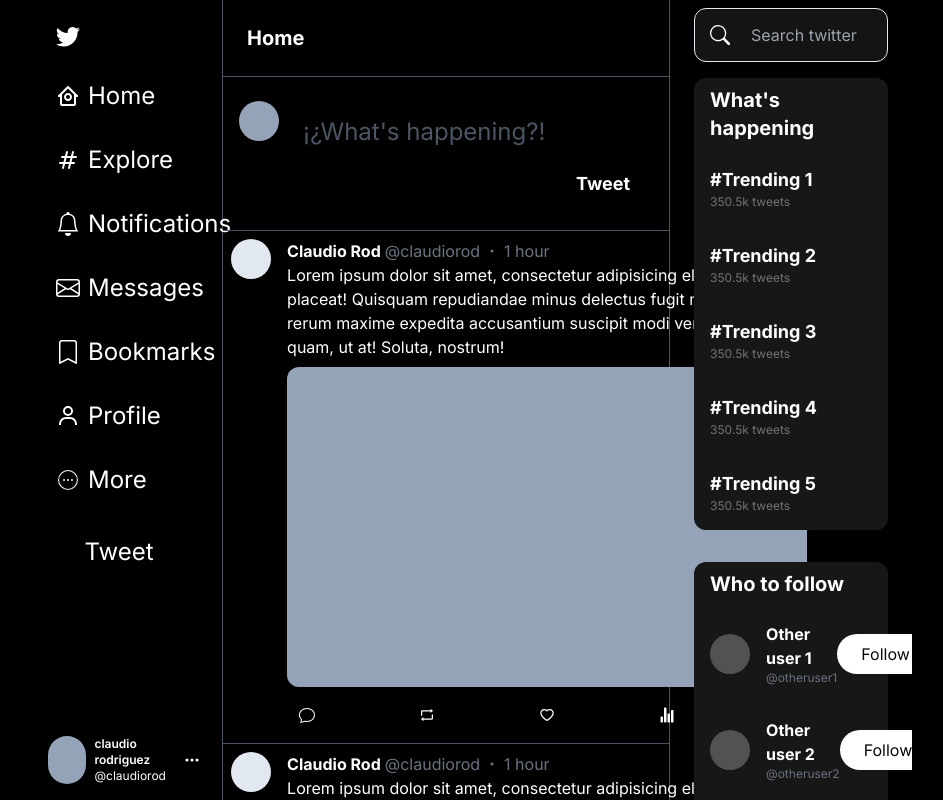
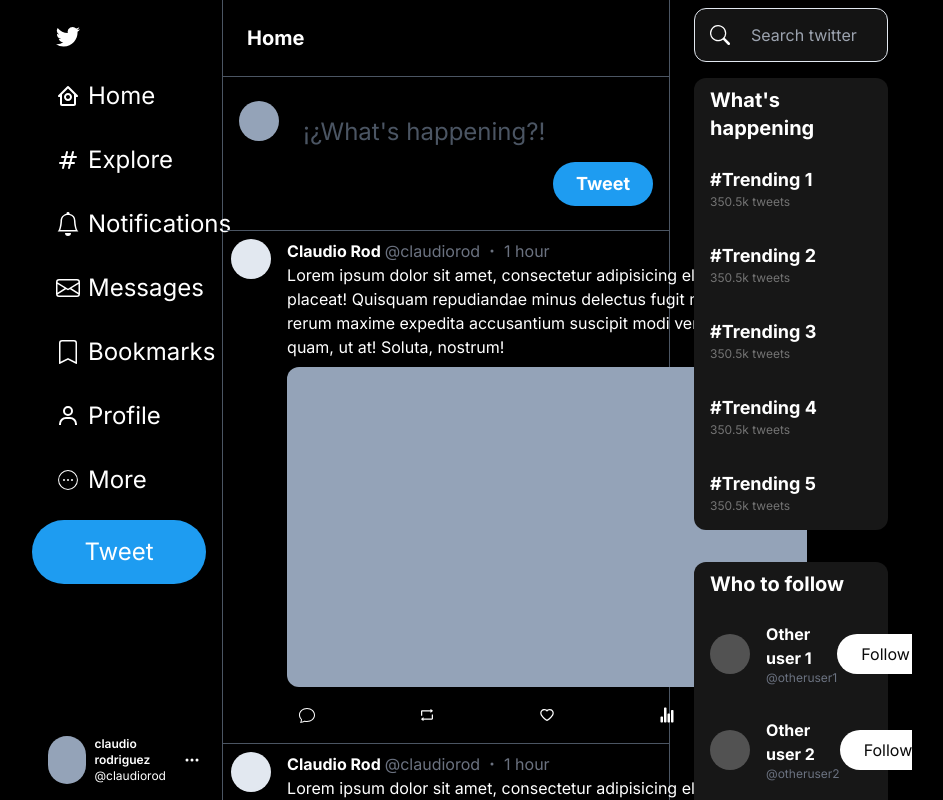
Before and after one commit to ClaudioRodHer/twitters-clone, a Next.js app in the folder twitters-clone/: page / in a window 1280 px wide. Shown: the top 800 px of the page, without its empty margins (176-1119 px from the left). Built offline with nearby package versions, Linux system fonts and the light colour scheme.

Commit message:
se a grega un nuevo color personalizado

```diff
--- a/twitters-clone/src/app/globals.css
+++ b/twitters-clone/src/app/globals.css
@@ -37,7 +37,7 @@
 
     --radius: 0.5rem;
 
-    --primarytwitter:rgb(29,155,240);
+    --primarytwitter:204 88% 53%;/* se agrega un color nuevo personalizado parausarlo despues */
   }
 
   .dark {
--- a/twitters-clone/tailwind.config.ts
+++ b/twitters-clone/tailwind.config.ts
@@ -48,6 +48,8 @@
           DEFAULT: "hsl(var(--card))",
           foreground: "hsl(var(--card-foreground))",
         },
+        primarytwitter:"hsl(var(--primarytwitter))",//se agrega color nuevo desde global
+
       },
       borderRadius: {
         lg: `var(--radius)`,
```
